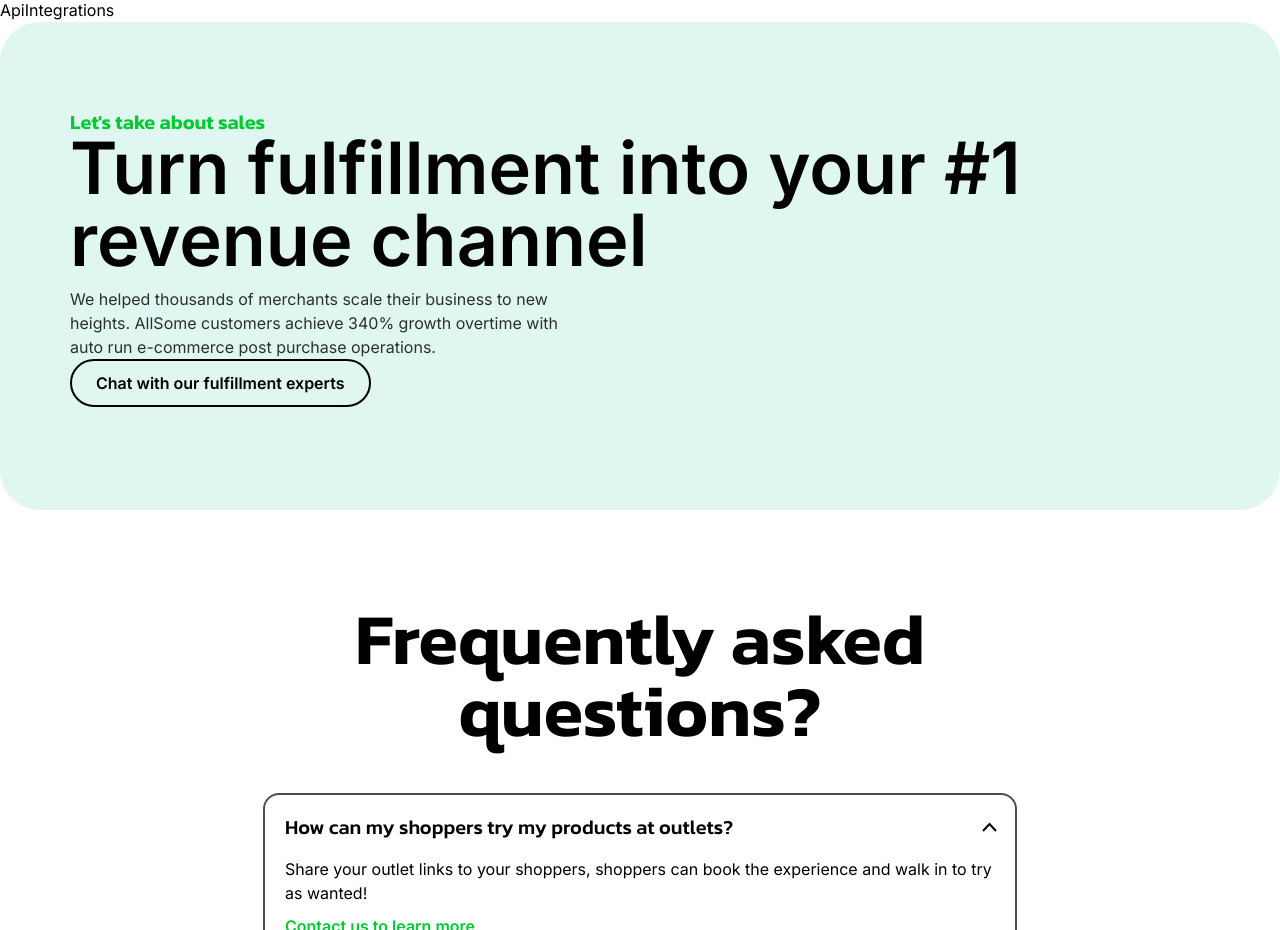
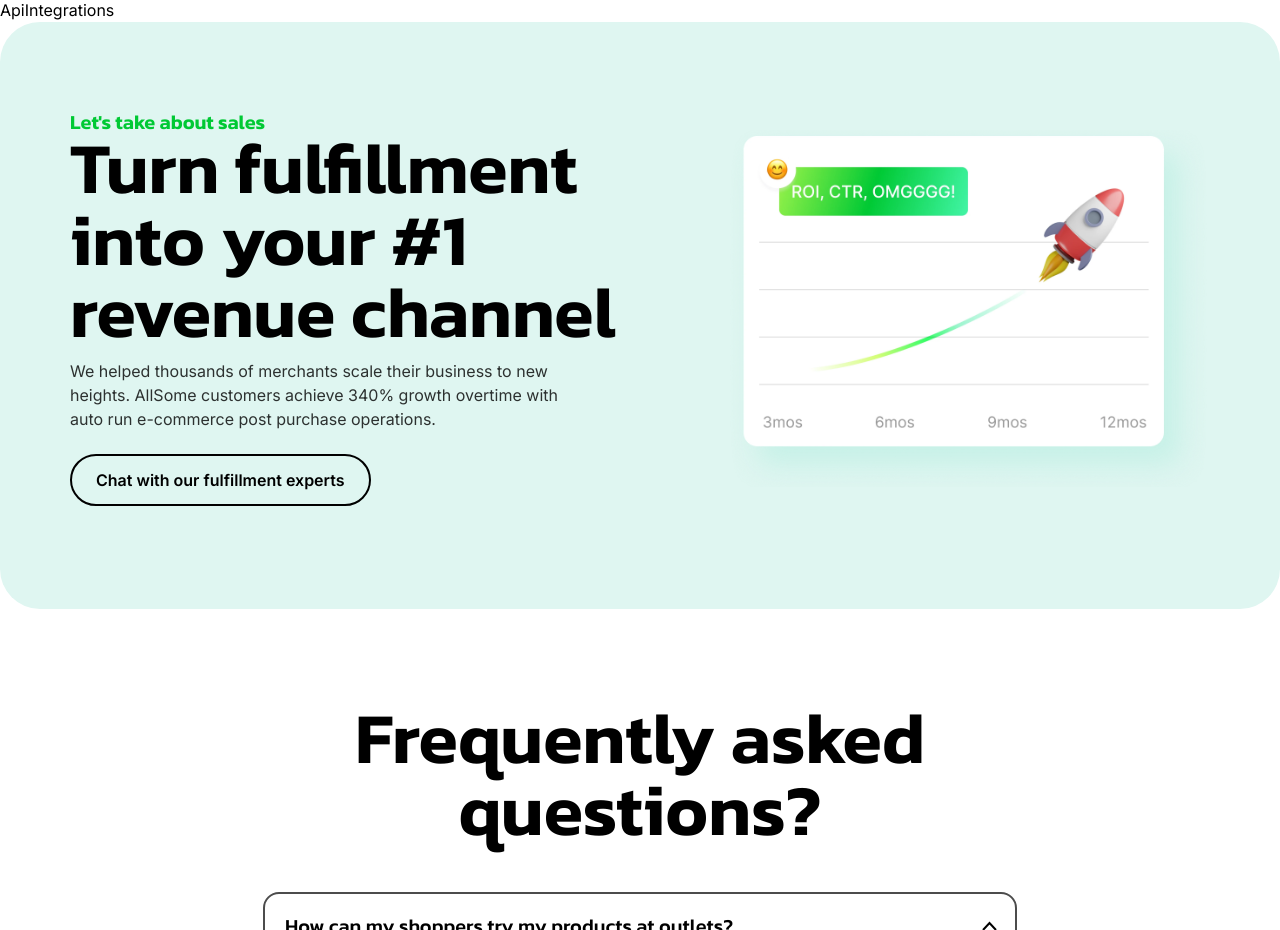
Before and after one commit to AnjaliChandaRC/allsome-next, a Next.js app: page / in a window 1280 px wide. Shown: the part 5117-6047 px from the top of the page. Built offline with nearby package versions, Linux system fonts and the light colour scheme.

Commit message:
create revenue section

```diff
--- a/src/app/components/RevenueChannel.jsx
+++ b/src/app/components/RevenueChannel.jsx
@@ -1,24 +1,38 @@
 import React from 'react'
+import Image from 'next/image'
 import CustomButton from './common/CustomButton'
 import CustomHeading from './common/CustomHeading'
 
 const RevenueChannel = () => {
   return (
-    <div className='bg-light-green rounded-[40px] pt-[90px] pb-[103px]'>
+    <div className='bg-light-green rounded-[40px] pt-[90px] pb-[103px] max-lg:py-20'>
       <div className='max-w-[1172px] px-4 mx-auto'>
-        <div className='flex items-center justify-between'>
+        <div className='flex items-center justify-between max-lg:flex-wrap max-lg:justify-center'>
           <div>
             <p className='font-kanit text-xl font-semibold leading-5 text-dark-green'>
               Let's take about sales
             </p>
-            <CustomHeading title="Turn fulfillment into your #1 revenue channel" style="" />
+            <CustomHeading
+              title='Turn fulfillment into your #1 revenue channel'
+              styleclass='max-w-[692px] font-kanit'
+            />
             <p className='text-black opacity-80 max-w-[510px] leading-6 pt-[11px]'>
               We helped thousands of merchants scale their business to new
               heights. AllSome customers achieve 340% growth overtime with auto
               run e-commerce post purchase operations.
             </p>
-            <CustomButton title="Chat with our fulfillment experts" style='mt-[23px] !py-3' />
+            <CustomButton
+              title='Chat with our fulfillment experts'
+              styleclass='!mt-[23px] !py-3'
+            />
           </div>
+          <Image
+            src="/assets/images/webp/revenue-chart.webp"
+            alt='revenue-chart'
+            width={483}
+            height={357}
+            className='object-cover max-w-[483px] lg:h-[357px] w-full'
+          />
         </div>
       </div>
     </div>
```
Also changed, not shown: public/assets/images/webp/revenue-chart.webp (added).
